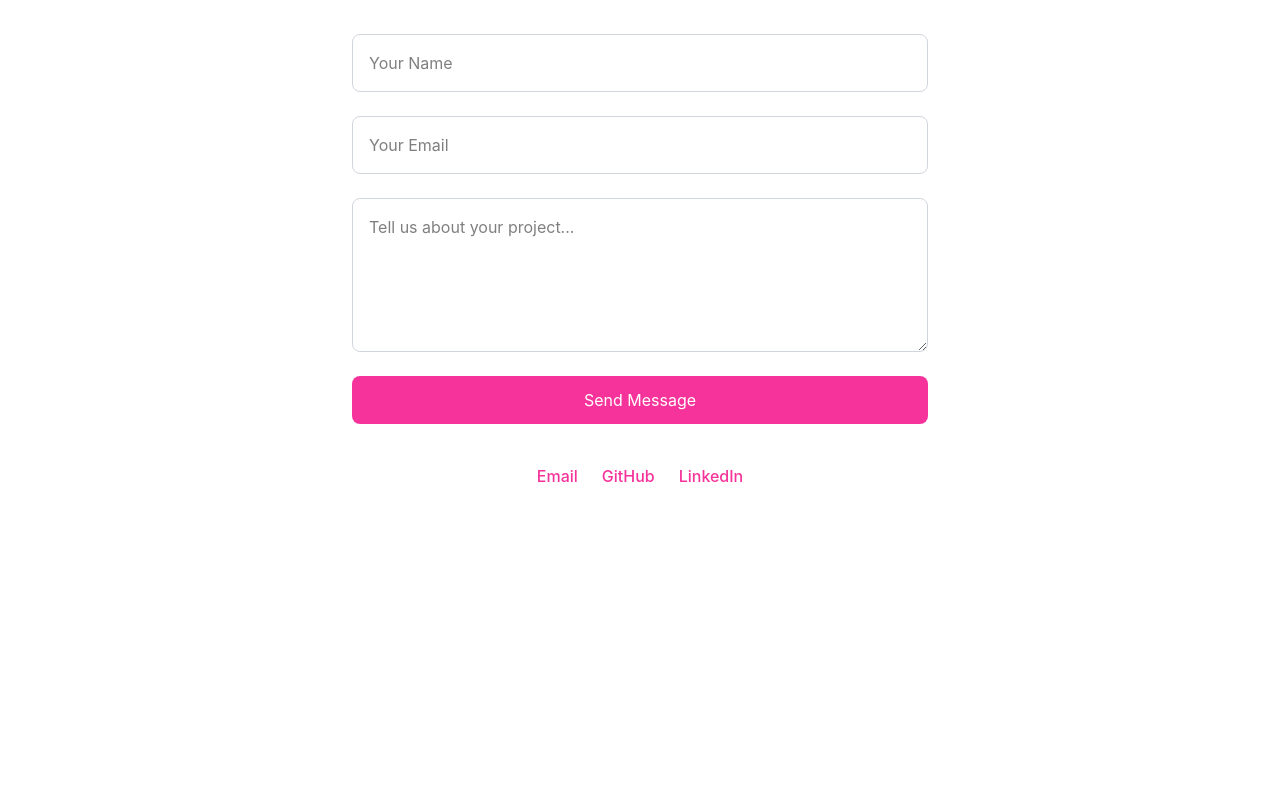
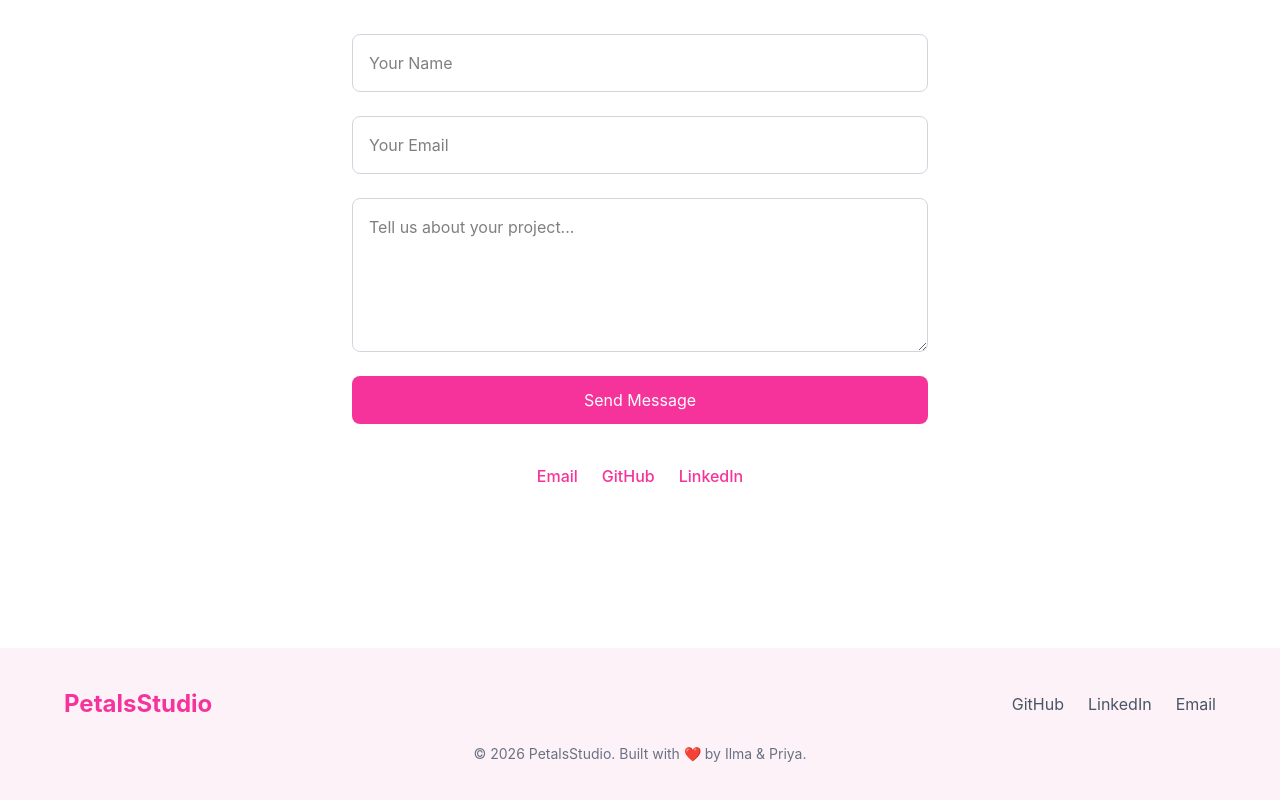
Before and after one commit to IlmaxRehman/petalsstudio-portfolio, a React (Vite) app: page / in a window 1280 px wide. Shown: the part 3662-4462 px from the top of the page. Before the commit the page ends 4230 px from the top, so only its background shows below. Built offline with nearby package versions, Linux system fonts and the light colour scheme.

Commit message:
add footer with brand and social links

```diff
--- a/src/App.jsx
+++ b/src/App.jsx
@@ -5,6 +5,7 @@ import Services from "./components/Services";
 import Projects from "./components/Projects";
 import Process from "./components/Process";
 import Contact from "./components/Contact";
+import Footer from "./components/Footer";
 function App(){
   return(
     <div>
@@ -16,6 +17,7 @@ function App(){
       <Projects />
       <Process />
       <Contact />
+      <Footer />
     </div>
   )
 }
--- a/src/components/Footer.jsx
+++ b/src/components/Footer.jsx
@@ -0,0 +1,43 @@
+function Footer() {
+  return (
+    <footer className="w-full bg-pink-50 dark:bg-gray-950 py-10 px-16 mt-20">
+
+      <div className="flex flex-col md:flex-row justify-between items-center gap-6">
+
+        {/* Brand */}
+        <h2 className="text-2xl font-bold text-pink-500">
+          PetalsStudio
+        </h2>
+
+        {/* Links */}
+        <div className="flex gap-6 text-gray-600 dark:text-gray-300">
+
+          <a href="#" className="hover:text-pink-500 transition">
+            GitHub
+          </a>
+
+          <a href="#" className="hover:text-pink-500 transition">
+            LinkedIn
+          </a>
+
+          <a href="#" className="hover:text-pink-500 transition">
+            Email
+          </a>
+
+        </div>
+
+      </div>
+
+      {/* Bottom Text */}
+      <div className="text-center mt-6 text-gray-500 text-sm">
+
+        © {new Date().getFullYear()} PetalsStudio.
+        Built with ❤️ by Ilma & Priya.
+
+      </div>
+
+    </footer>
+  )
+}
+
+export default Footer
```
